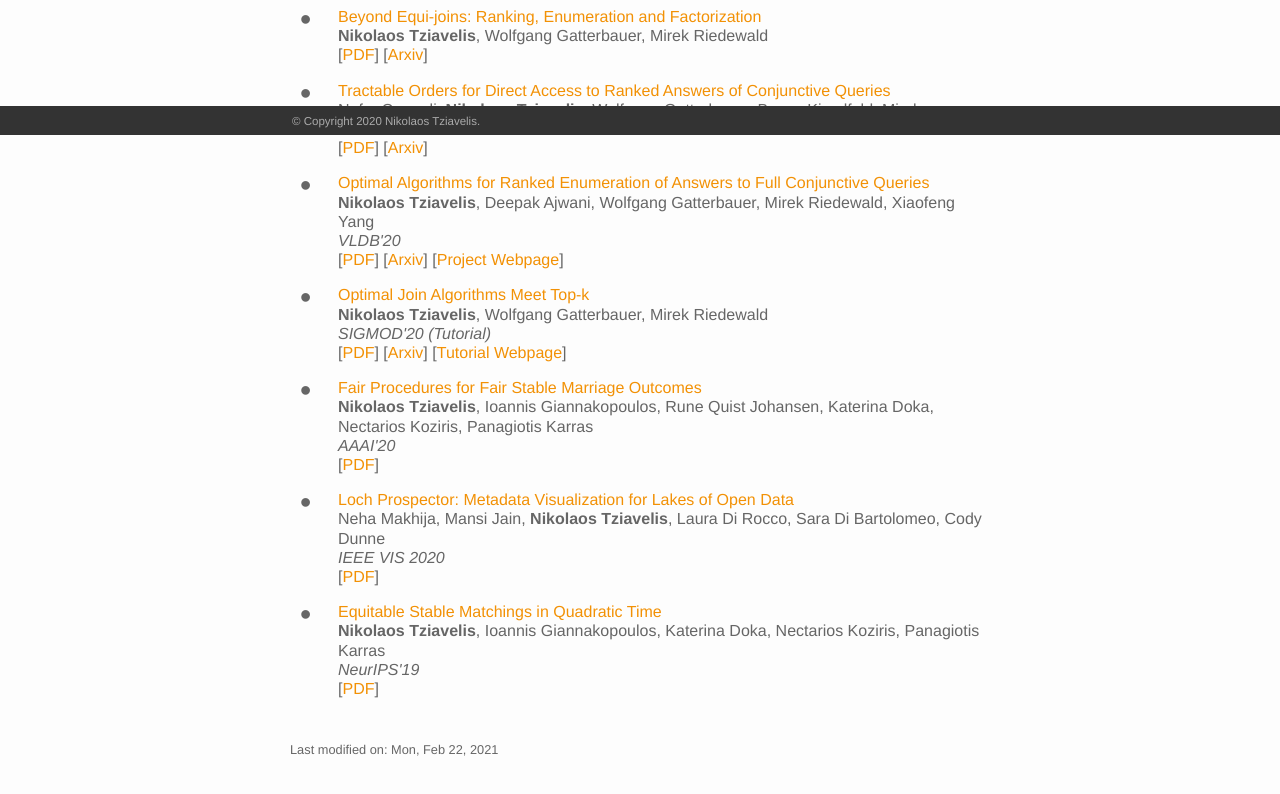
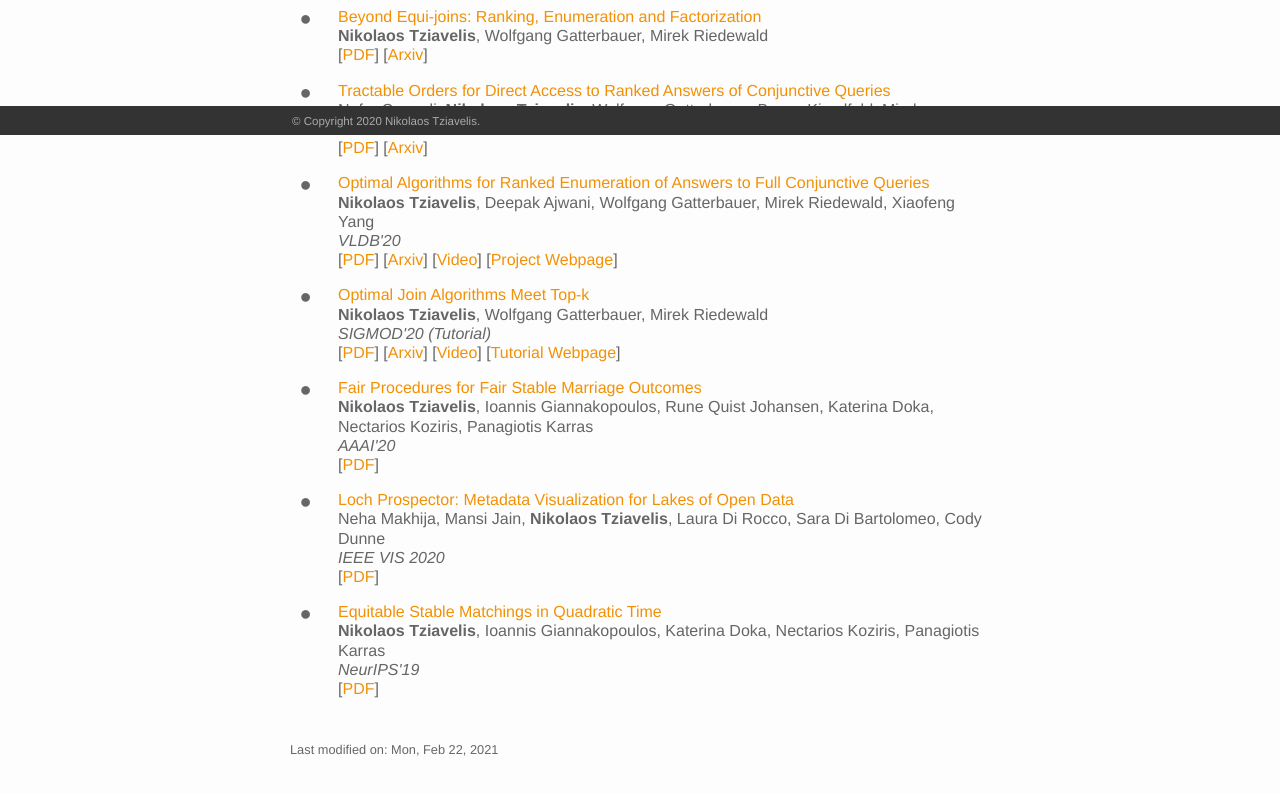
Before and after one commit to ntzia/ntzia.github.io, a plain HTML site: page index.html in a window 1280 px wide. Shown: the part 665-1459 px from the top of the page. Drawn offline with Linux system fonts and the light colour scheme.

Commit message:
Added video links

```diff
--- a/index.html
+++ b/index.html
@@ -183,6 +183,8 @@
 
             [<a href="https://arxiv.org/abs/1911.05582" target="_blank">Arxiv</a>]
 
+			[<a href="https://www.youtube.com/watch?v=nw4XiaOnavE&list=PL_72ERGKF6DR7kvGNwwjWlbpScKtGjt9R">Video</a>]
+
             [<a href="https://northeastern-datalab.github.io/anyk/" target="_blank">Project Webpage</a>]
 
           </span>
@@ -210,6 +212,8 @@
             [<a href="download/sigmod2020-Optimal-joins-topk.pdf" target="_blank">PDF</a>]
 
             [<a href="https://arxiv.org/abs/2005.00448" target="_blank">Arxiv</a>]
+
+			[<a href="https://www.youtube.com/watch?v=KpUQayBuaQI&list=PL_72ERGKF6DR7kvGNwwjWlbpScKtGjt9R">Video</a>]
 
             [<a href="https://northeastern-datalab.github.io/topk-join-tutorial/" target="_blank">Tutorial Webpage</a>]
 
```
